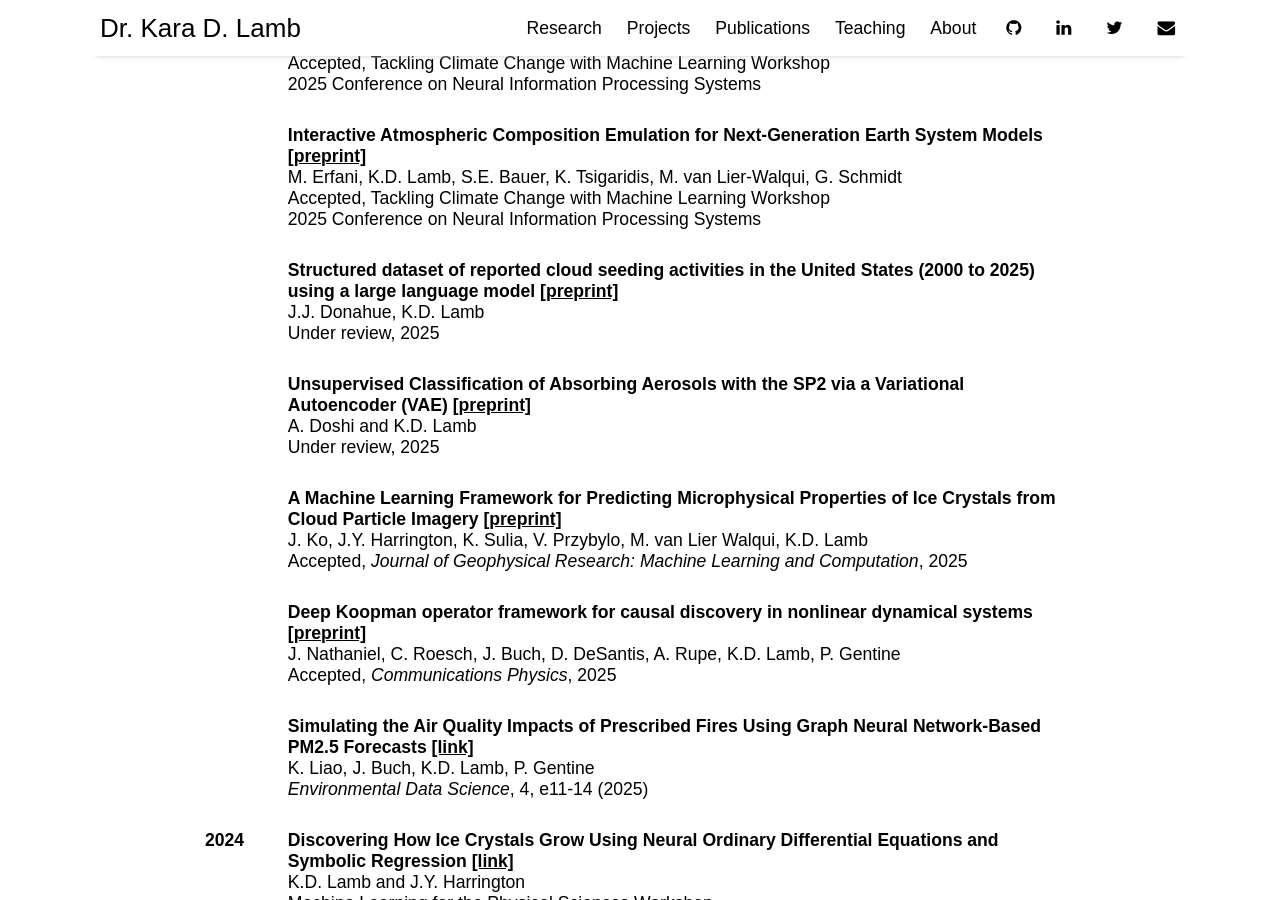
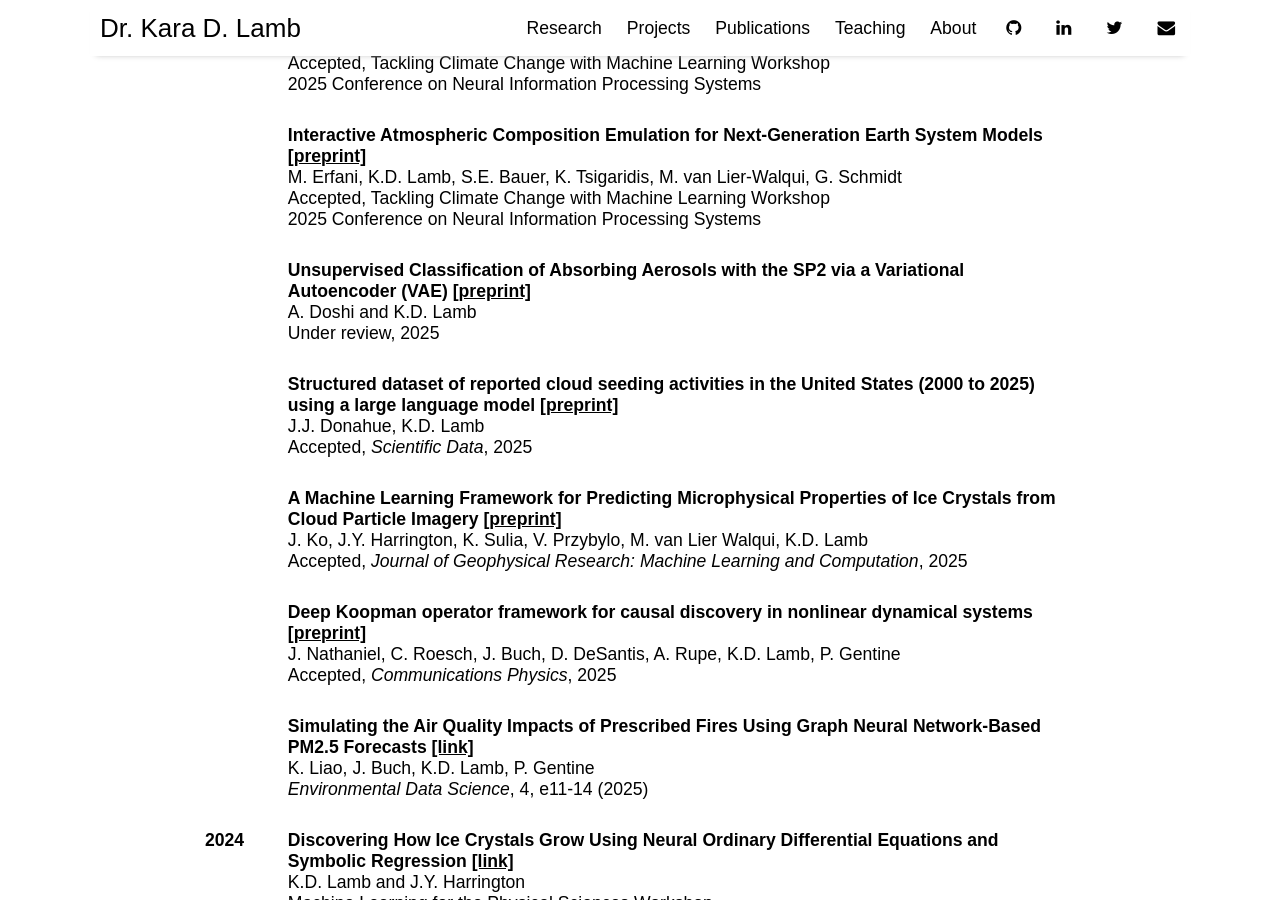
Before and after one commit to kdlamb/kdlamb.github.io, a Jekyll site: the page built from pages/publications.md, in a window 1280 px wide and 900 px high, scrolled down 660 px. Built offline with Jekyll 4.4.1, drawn with Linux system fonts in a browser that asks for light colours; nearby versions of some CDN libraries.

Commit message:
Updates to accepted manuscripts

```diff
--- a/pages/publications.md
+++ b/pages/publications.md
@@ -45,19 +45,18 @@ Accepted, Tackling Climate Change with Machine Learning Workshop <br>
 2025 Conference on Neural Information Processing Systems<br></td>
 </tr>
 
+ <tr>
+<td></td>
+<td><strong>Unsupervised Classification of Absorbing Aerosols with the SP2 via a Variational Autoencoder (VAE) <a href="https://egusphere.copernicus.org/preprints/2025/egusphere-2025-3210/">[preprint]</a></strong><br>
+A. Doshi and K.D. Lamb<br>
+Under review, 2025<br></td>
+</tr>
 
  <tr>
 <td></td>
 <td><strong>Structured dataset of reported cloud seeding activities in the United States (2000 to 2025) using a large language model <a href="https://arxiv.org/abs/2505.01555">[preprint]</a></strong><br>
 J.J. Donahue, K.D. Lamb<br>
-Under review, 2025<br></td>
-</tr>
-
- <tr>
-<td></td>
-<td><strong>Unsupervised Classification of Absorbing Aerosols with the SP2 via a Variational Autoencoder (VAE) <a href="https://egusphere.copernicus.org/preprints/2025/egusphere-2025-3210/">[preprint]</a></strong><br>
-A. Doshi and K.D. Lamb<br>
-Under review, 2025<br></td>
+Accepted, <em>Scientific Data</em>, 2025<br></td>
 </tr>
 
  <tr>
```
